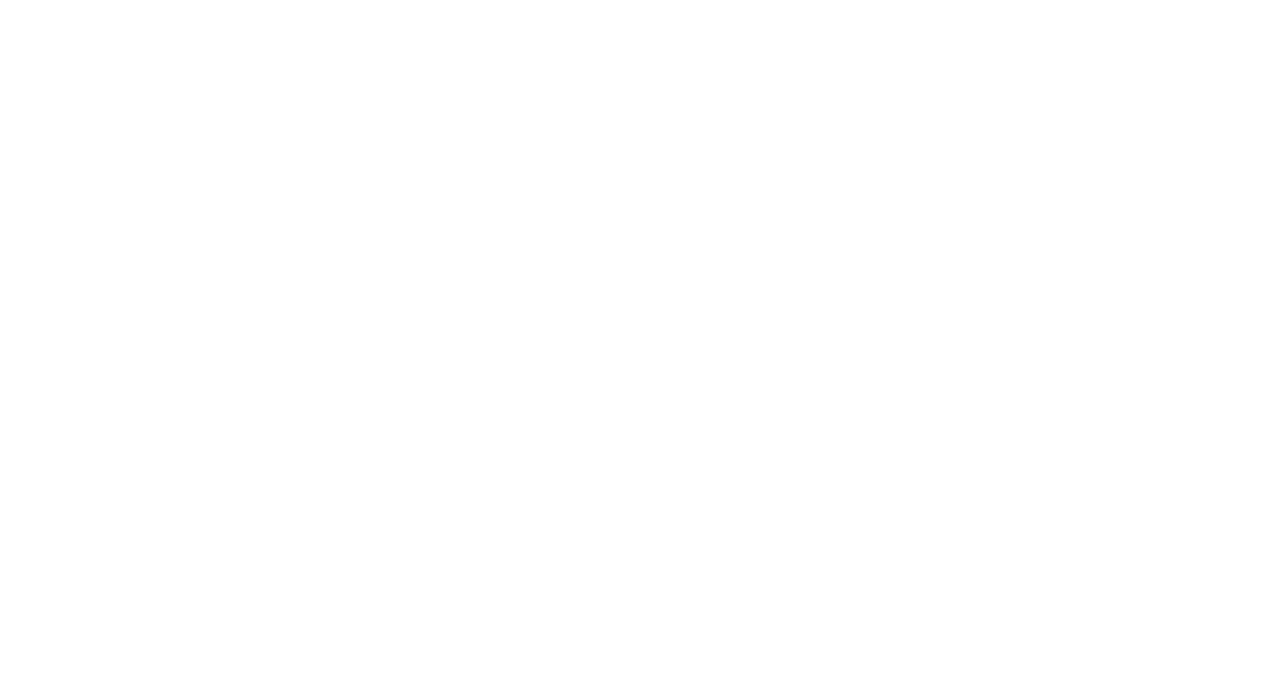
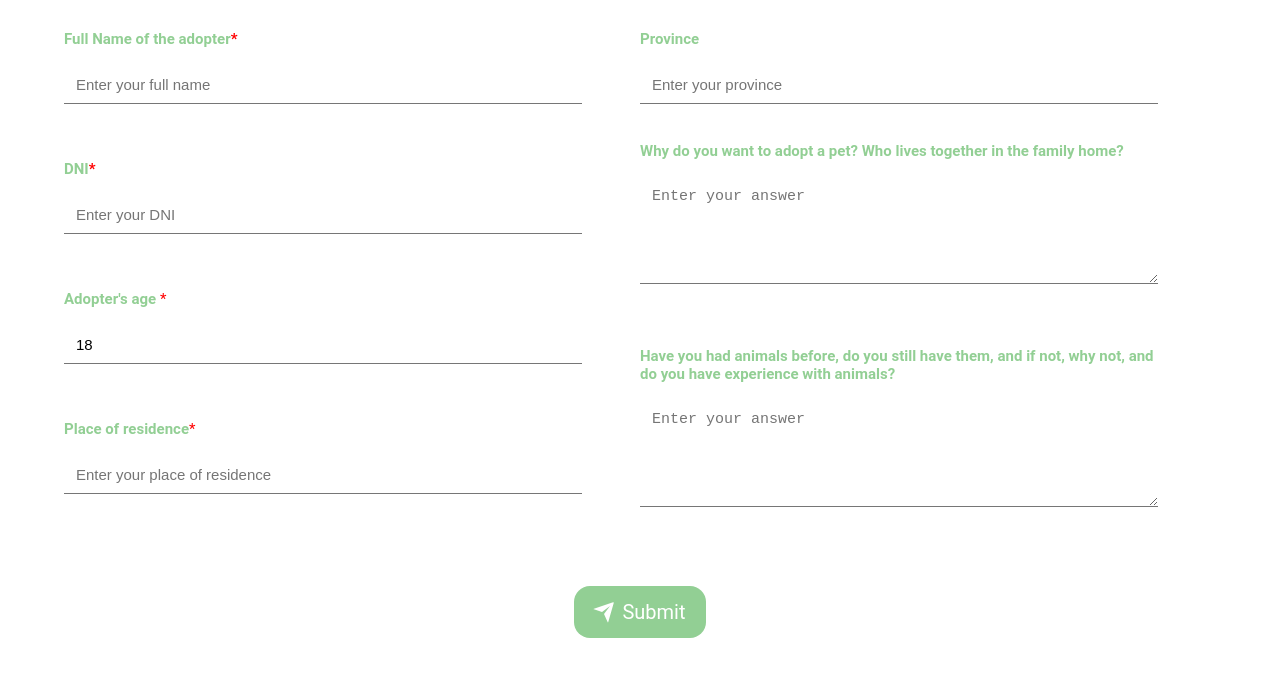
Before and after one commit to miguelCidPaz/animal-adoption-front, a React (Create React App) app: page /pet/1/reservation in a window 1280 px wide. Before the commit this address had no page. Shown: the top 676 px of the page. Built offline with nearby package versions, Linux system fonts and the light colour scheme.

Commit message:
Creates function to submit form

```diff
--- a/src/App.js
+++ b/src/App.js
@@ -9,7 +9,7 @@
       <BrowserRouter>
         <Routes>
           <Route path="/" element={<Home />} />
-          <Route path="/reservation" element={<Reservation />} />
+          <Route path="/pet/:id/reservation" element={<Reservation />} />
         </Routes>
       </BrowserRouter>
     </main>
--- a/src/components/ReservationForm.jsx
+++ b/src/components/ReservationForm.jsx
@@ -1,5 +1,6 @@
 import React from "react";
 import { useForm } from "react-hook-form";
+import { useNavigate, useParams } from "react-router-dom";
 
 export default function App() {
   const {
@@ -17,13 +18,20 @@
       petHistory:''
     }
   });
-  //const valuesOutOfDatabase = ['petHistory', 'province', 'adoptionMotive',]
-  const requiredInputError = 'this is required';
-  const onSubmit = (data) => console.log(JSON.stringify(data));
-  console.log(errors);
+  const requiredInputErrorMessage = 'this is required';
+  const { id } = useParams();
+  const navigate = useNavigate();
+
+  async function submitReservation(userInput) {
+    console.log(userInput);
+    const apiURL = process.env.REACT_APP_API_URL;
+    const stringifiedData = JSON.stringify(userInput);
+    //const response = await axios.post(`${apiURL}reservation/`, stringifiedData);
+    navigate(`pet/${id}/reservation/completed`);
+  }
 
   return (
-    <form id="form" className="form" onSubmit={handleSubmit((onSubmit))}>
+    <form id="form" className="form" onSubmit={handleSubmit(submitReservation)}>
       <div className="questions">
         <div className="leftside">
           <div className="box">
@@ -38,7 +46,7 @@
               type="text"
               placeholder="Enter your full name"
               id="FullName"
-              {...register("name", { required: { value: true, message: requiredInputError } })}
+              {...register("name", { required: { value: true, message: requiredInputErrorMessage } })}
             />
             <sub className="error-message">{errors.name?.message}</sub>
           </div>
@@ -58,7 +66,7 @@
               type="text"
               id="DNI"
               placeholder="Enter your DNI"
-              {...register("personalID", { required: { value: true, message: requiredInputError }, maxLength: 9 })}
+              {...register("personalID", { required: { value: true, message: requiredInputErrorMessage }, maxLength: 9 })}
             />
             <sub className="error-message">{errors.personalID?.message}</sub>
           </div>
@@ -75,7 +83,7 @@
               type="number"
               placeholder="18"
               id="Age"
-              {...register("age", { required: { value: true, message: requiredInputError }, min: 18 })}
+              {...register("age", { required: { value: true, message: requiredInputErrorMessage }, min: 18 })}
             />
             <sub className="error-message">{errors.age?.message}</sub>
             <br />
@@ -94,7 +102,7 @@
               type="text"
               id="Residence"
               placeholder="Enter your place of residence"
-              {...register("address", { required: { value: true, message: requiredInputError } })}
+              {...register("address", { required: { value: true, message: requiredInputErrorMessage } })}
             />
             <sub className="error-message">{errors.address?.message}</sub>
           </div>
@@ -112,7 +120,6 @@
               type="text"
               id="Province"
               placeholder="Enter your province"
-              {...register("province")}
             />
             <br />
             <br />
@@ -124,7 +131,6 @@
                 Why do you want to adopt a pet? Who lives together in the family
                 home?
               </b>
-              <span className="required">*</span>
             </label>
           </div>
           <br />
@@ -133,9 +139,6 @@
               rows={5}
               id="Question1"
               placeholder="Enter your answer"
-              {...register("adoptionMotive", {
-                required: { value: true, message: requiredInputError },
-              })}
             />
             <sub className="error-message">{errors.adoptionMotive?.message}</sub>
           </div>
@@ -148,7 +151,6 @@
                 Have you had animals before, do you still have them, and if not,
                 why not, and do you have experience with animals?
               </b>
-              <span className="required">*</span>
             </label>
           </div>
           <br />
@@ -157,7 +159,6 @@
               rows={5}
               id="Question2"
               placeholder="Enter your answer"
-              {...register("petHistory", { required: { value: true, message: requiredInputError } })}
             />
             <sub className="error-message">{errors.petHistory?.message}</sub>
           </div>
@@ -165,7 +166,6 @@
       </div>
       <br />
       <br />
-      {/* Botón de enviar */}
       <button type="submit" className="submitButton">
         <div class="svg-wrapper-1">
           <div class="svg-wrapper">
```
